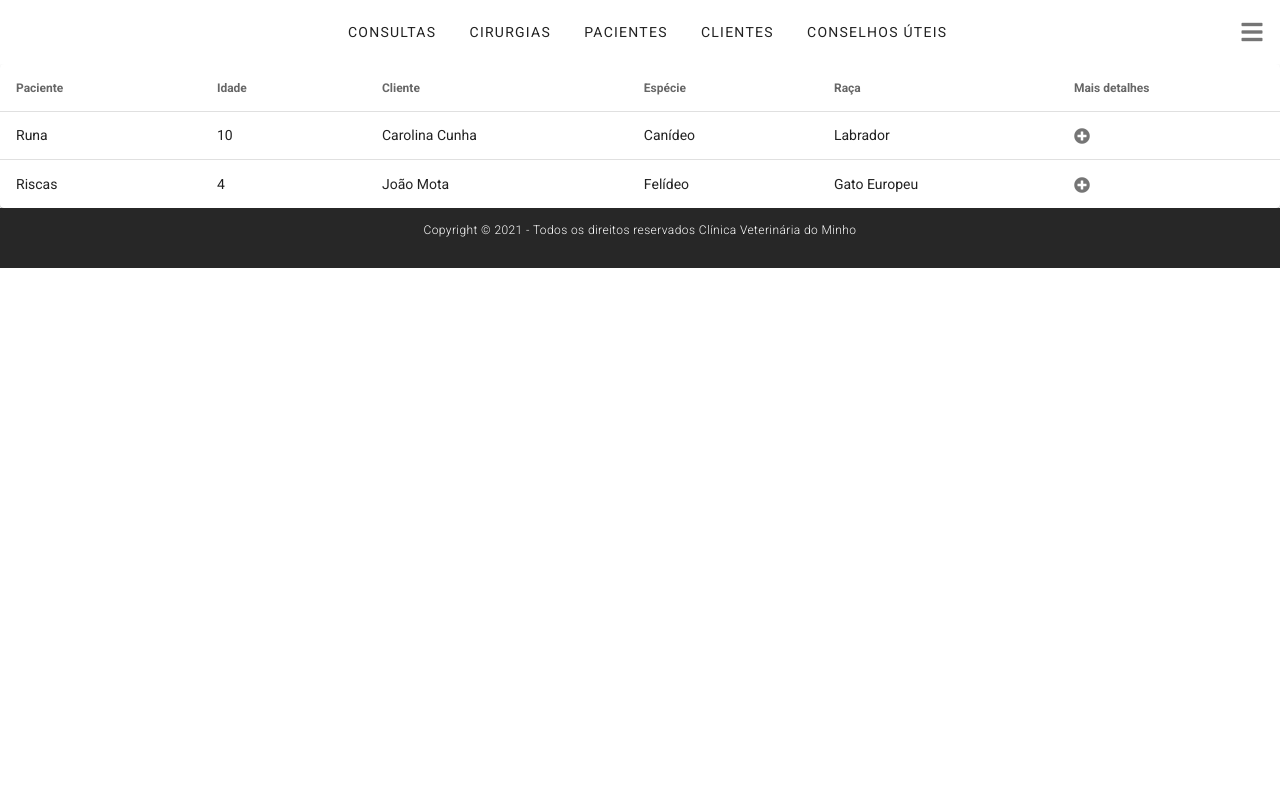
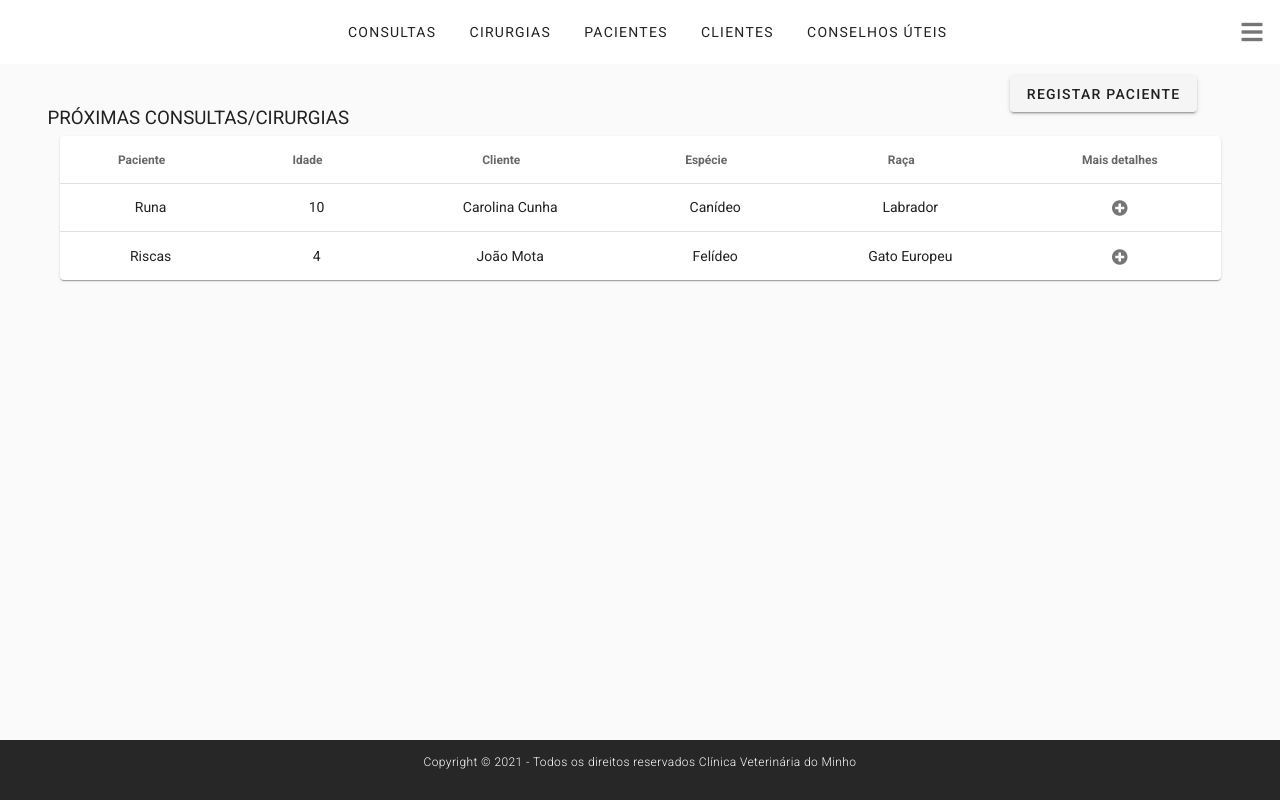
Before and after one commit to 13caroline/vetGest, a Vue app in the folder interface/: page /clinica/pacientes in a window 1280 px wide. Built offline with nearby package versions, Linux system fonts and the light colour scheme.

Commit message:
Pacientes clinica

```diff
--- a/interface/src/styles/general.scss
+++ b/interface/src/styles/general.scss
@@ -30,3 +30,7 @@ h2 {
 .h-100 {
     height: 100%;
 }
+
+.w-100 {
+    width: 100%
+}
--- a/interface/src/views/Clinic/Pacientes.vue
+++ b/interface/src/views/Clinic/Pacientes.vue
@@ -1,22 +1,29 @@
 <template>
-  <div>
+  <div id="page" class="d-flex flex-column">
     <Header />
+    <v-container>
+      <v-row class="w-100">
+
+           <h3 class="font-weight-regular text-uppercase mb-4 mt-10">
+            Próximas consultas/cirurgias
+          </h3>
+        <v-col cols="auto" class="ml-auto">
+          <v-btn elevation="2">
+            Registar Paciente
+          </v-btn>
+        </v-col>
+      </v-row>
       <v-data-table
         :headers="headers"
         :items="consultas"
         class="elevation-1"
+
         hide-default-footer
       >
-
         <template v-slot:[`item.detalhes`]="{ item }">
           <v-tooltip right>
             <template v-slot:activator="{ on, attrs }">
-            <v-icon
-              v-bind="attrs"
-              v-on="on"
-              small
-              @click="more(item)"
-            >
+              <v-icon v-bind="attrs" v-on="on" small @click="more(item)">
                 fas fa-plus-circle
               </v-icon>
             </template>
@@ -24,8 +31,9 @@
           </v-tooltip>
         </template>
       </v-data-table>
+    </v-container>
 
-    <Footer />
+    <Footer class="mt-auto" />
   </div>
 </template>
 
@@ -39,7 +47,7 @@ export default {
       headers: [
         {
           text: "Paciente",
-        //  align: "start",
+          align: "center",
           sortable: true,
           value: "paciente",
         },
@@ -47,31 +55,31 @@ export default {
           text: "Idade",
           value: "idade",
           sortable: true,
-        //  align: "start",
+          align: "center",
         },
         {
           text: "Cliente",
           value: "cliente",
           sortable: true,
-        //  align: "start",
+          align: "center",
         },
         {
           text: "Espécie",
           value: "especie",
           sortable: true,
-        //  align: "start",
+          align: "center",
         },
         {
           text: "Raça",
           value: "raca",
           sortable: true,
-         // align: "start",
+          align: "center",
         },
         {
           text: "Mais detalhes",
           value: "detalhes",
           sortable: false,
-         // align: "start",
+          align: "center",
         },
       ],
 
@@ -97,10 +105,16 @@ export default {
     Header,
     Footer,
   },
-  methods:{
-      more(item){
-          console.log(item)
-      }
-  }
+  methods: {
+    more(item) {
+      console.log(item);
+    },
+  },
 };
 </script>
+
+<style>
+#no-background-hover::before {
+  background-color: transparent !important;
+}
+</style>
```
Lines whose indentation alone changed are shown as unchanged.
